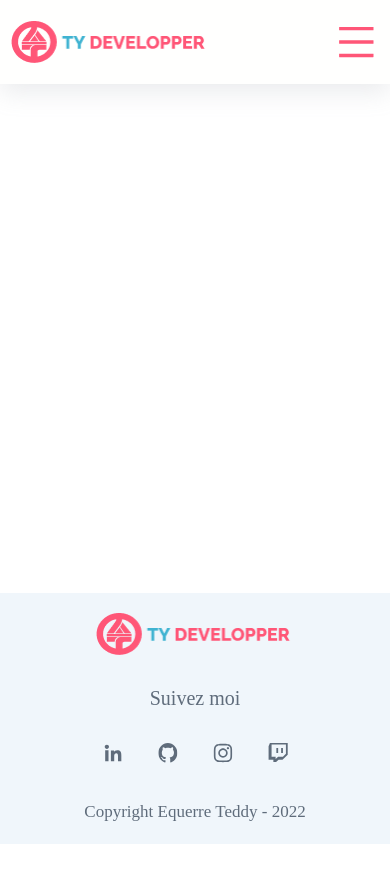
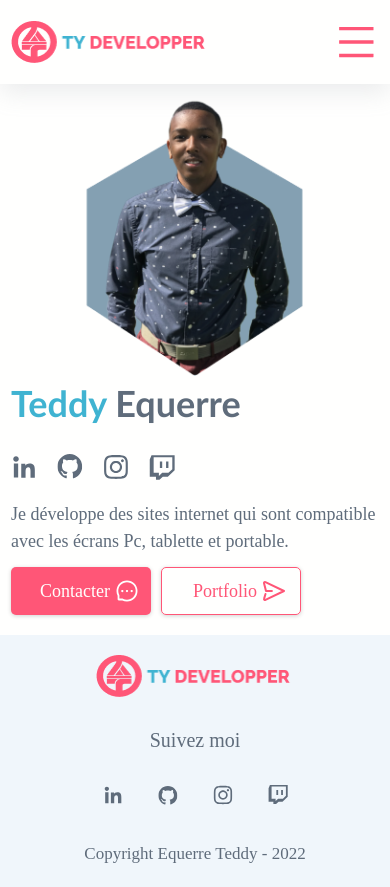
Before and after one commit to maakino/TY-Developper, a website: page index.html in a window 390 px wide. Before the commit the page ends 844 px from the top, so only its background shows below. Drawn offline with Linux system fonts and the light colour scheme.

Commit message:
add home html css for mobile screen

```diff
--- a/index.html
+++ b/index.html
@@ -120,14 +120,86 @@
       </div>
     </header>
 
-    <main></main>
+    <main>
+      <section class="home">
+        <div class="homeContent max-w padding">
+          <div class="homeContent-info ">
+            <h1>Teddy <span>Equerre</span></h1>
+            <p class="homeContent-desc"></p>
+            <ul class="social">
+              <li>
+                <a href="#"
+                  ><img
+                    src="img/reseau/icon-linkedin.svg"
+                    alt="Icon Linkedin"
+                    width="20"
+                    height="auto"
+                /></a>
+              </li>
+
+              <li>
+                <a href="#"
+                  ><img
+                    src="img/reseau/icon-github.svg"
+                    alt="Icon Github"
+                    width="20"
+                    height="auto"
+                /></a>
+              </li>
+              <li>
+                <a href="#"
+                  ><img
+                    src="img/reseau/icon-instagram.svg"
+                    alt="Icon instagram"
+                    width="20"
+                    height="auto"
+                /></a>
+              </li>
+              <li>
+                <a href="#"
+                  ><img
+                    src="img/reseau/icon-twitch.svg"
+                    alt="Icon witch"
+                    width="20"
+                    height="auto"
+                /></a>
+              </li>
+            </ul>
+            <p class="txt">
+              Je développe des sites internet qui sont compatible avec les
+              écrans Pc, tablette et portable.
+            </p>
+            <div class="home-btn ">
+              <a href="#Contact" class="btn btn-primary">
+                Contacter
+                <img
+                  src="img/icons/contact.svg"
+                  alt=""
+                  width="24"
+                  height="24"
+                />
+              </a>
+              <a href="#portfolio" class="btn btn-secondary">
+                Portfolio
+                <img src="img/icons/send.svg" alt="" width="24" height="24" />
+              </a>
+            </div>
+          </div>
+
+          <img
+          class="home-img"
+            src="img/hero/Teddy.png"
+            alt="Image de Teddy Equerre"
+            width="522"
+            height="auto"
+          />
+        </div>
+      </section>
+    </main>
 
     <footer class="footer">
-
       <div class="footerContent max-w padding">
-
         <img
-
           src="img/logo/logo.png"
           alt="Logo de l'entreprise TY developper"
           width="199"
--- /dev/null
+++ b/src/scss/component/button.scss
@@ -0,0 +1,20 @@
+.btn {
+  padding: 1.5rem  1.5rem  1.5rem 32px;
+  gap: 0.5rem;
+  width: 14.0rem;
+  height: 4.8rem;
+  box-shadow: 0px 1px 4px rgba(0, 0, 0, 0.18);
+  border-radius: 0.5rem;
+  display: flex;
+  align-items: center;
+  justify-content: center;
+  font-size: 1.8rem;
+}
+.btn-primary{
+    background: var(--links-primary-color);
+    color: var(--background-primary-color);
+}
+.btn-secondary{
+    border: 0.1rem solid var(--links-primary-color);
+    color: var(--links-primary-color);
+}
--- /dev/null
+++ b/src/scss/component/home.scss
@@ -0,0 +1,32 @@
+.home {
+  background-color: var(--background-primary-color);
+  &Content {
+    display: flex;
+    flex-direction: column-reverse;
+    align-items: center;
+    &-info {
+      display: flex;
+      flex-direction: column;
+      gap: 1.2rem;
+      p{
+        font-size: 18px;
+      }
+    }
+  }
+  .social {
+    justify-content: flex-start;
+    gap: 2rem;
+
+    img {
+      width: 2.6rem;
+      height: auto;
+    }
+  }
+  &-btn {
+    display: flex;
+    gap: 1rem;
+  }
+  &-img{
+    width: 25.0rem;
+  }
+}
--- a/src/scss/component/nav.scss
+++ b/src/scss/component/nav.scss
@@ -3,18 +3,33 @@
   padding-top: 1.7rem;
   margin-top: 1.7rem;
   border-top: 1px solid var(--links-primary-color);
-  @include media (medium){
+  @include media(medium) {
     border: none;
     margin: 0;
     padding: 0;
-    width:inherit;
+    width: inherit;
+  }
+  &::before {
+    position: absolute;
+    bottom: -10px;
+    left: 0;
+    content: "";
+    width: 100%;
+    display: block;
+    height: 20px;
+    border-radius: 50%;
+    background-color: var(--background-primary-color);
+    box-shadow: 0px 8px 24px rgba(149, 157, 165, 0.2);
+    @include media (medium){
+      display: none;
+    }
   }
 
   &List {
     display: flex;
     flex-direction: column;
     gap: 3.5rem;
-    @include media (medium){
+    @include media(medium) {
       flex-direction: row;
     }
     &-item {
--- a/src/scss/style.scss
+++ b/src/scss/style.scss
@@ -14,5 +14,7 @@
 //component
 @import 'component/nav';
 @import 'component/social';
+@import 'component/home';
+@import 'component/button';
 
 //
```
Also changed, not shown: css/style.css, img/hero/Teddy.png (added), img/icons/contact.svg (added), img/icons/send.svg (added), 1 other file. Lines whose indentation alone changed are shown as unchanged.
